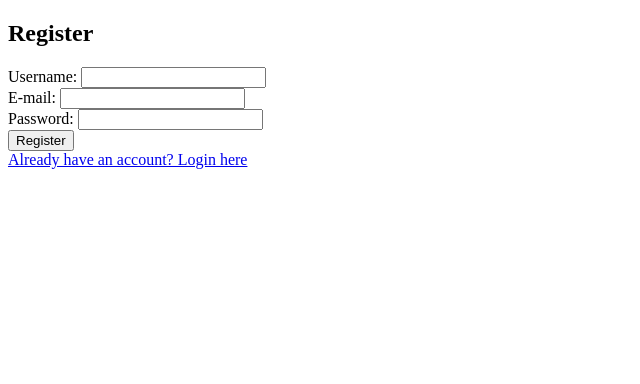
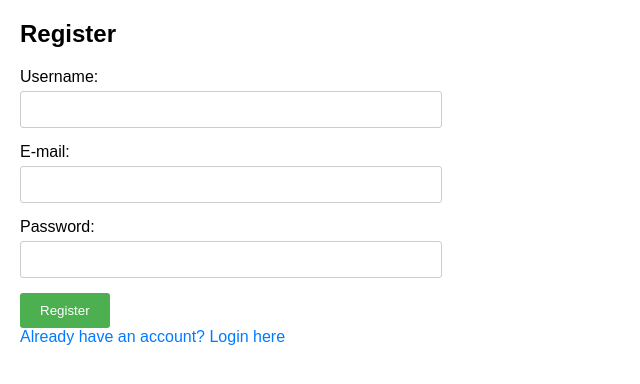
Before and after one commit to jackodinn/sef-musicSharingApp, a Flask app: page /register in a window 1280 px wide. Shown: the top 384 px of the page, without its empty margins (0-640 px from the left). Run offline with Flask 3, Linux system fonts and the light colour scheme.

Commit message:
Just a css test

```diff
--- a/templates/auth.html
+++ b/templates/auth.html
@@ -2,6 +2,7 @@
 <html>
     <head>
         <title>Log in</title>
+        <link rel="stylesheet" href="testcss.css">
         <meta charset="UTF-8">
         <meta name="viewport" content="width = device-width, initial-scale=1.0">
     </head>
--- a/templates/login.html
+++ b/templates/login.html
@@ -2,6 +2,7 @@
 <html lang="en">
 <head>
     <title>Login</title>
+    <link rel="stylesheet" href="testcss.css">
 </head>
 <body>
     <h2>Login</h2>
--- a/templates/main.html
+++ b/templates/main.html
@@ -4,6 +4,7 @@
         <meta charset="UTF-8">
         <meta name="viewport" content="width = device-width, initial-scale=1.0">
         <title>Hello!</title>
+        <link rel="stylesheet" href="testcss.css">
     </head>
     <body>
         <form action="{{url_for('login')}}">
--- a/templates/register.html
+++ b/templates/register.html
@@ -2,6 +2,7 @@
 <html lang="en">
 <head>
     <title>Register</title>
+    <link rel="stylesheet" href="testcss.css">
 </head>
 <body>
     <h2>Register</h2>
--- /dev/null
+++ b/templates/testcss.css
@@ -0,0 +1,53 @@
+/* General Styles */
+body {
+  font-family: sans-serif;
+  margin: 20px;
+}
+
+h2 {
+  margin-bottom: 20px;
+}
+
+/* Form Styles */
+form {
+  max-width: 400px;
+}
+
+label {
+  display: block;
+  margin-bottom: 5px;
+}
+
+input[type="text"],
+input[type="password"] {
+  width: 100%;
+  padding: 10px;
+  margin-bottom: 15px;
+  border: 1px solid #ccc;
+  border-radius: 3px;
+}
+
+button {
+  background-color: #4CAF50;
+  color: white;
+  padding: 10px 20px;
+  border: none;
+  border-radius: 3px;
+  cursor: pointer;
+}
+
+/* Login Page Specific Styles */
+.login-page {
+  text-align: center;
+}
+
+/* Register Page Specific Styles */
+.register-page {
+  text-align: center;
+}
+
+/* Links */
+a {
+  color: #007bff;
+  text-decoration: none;
+}
```
